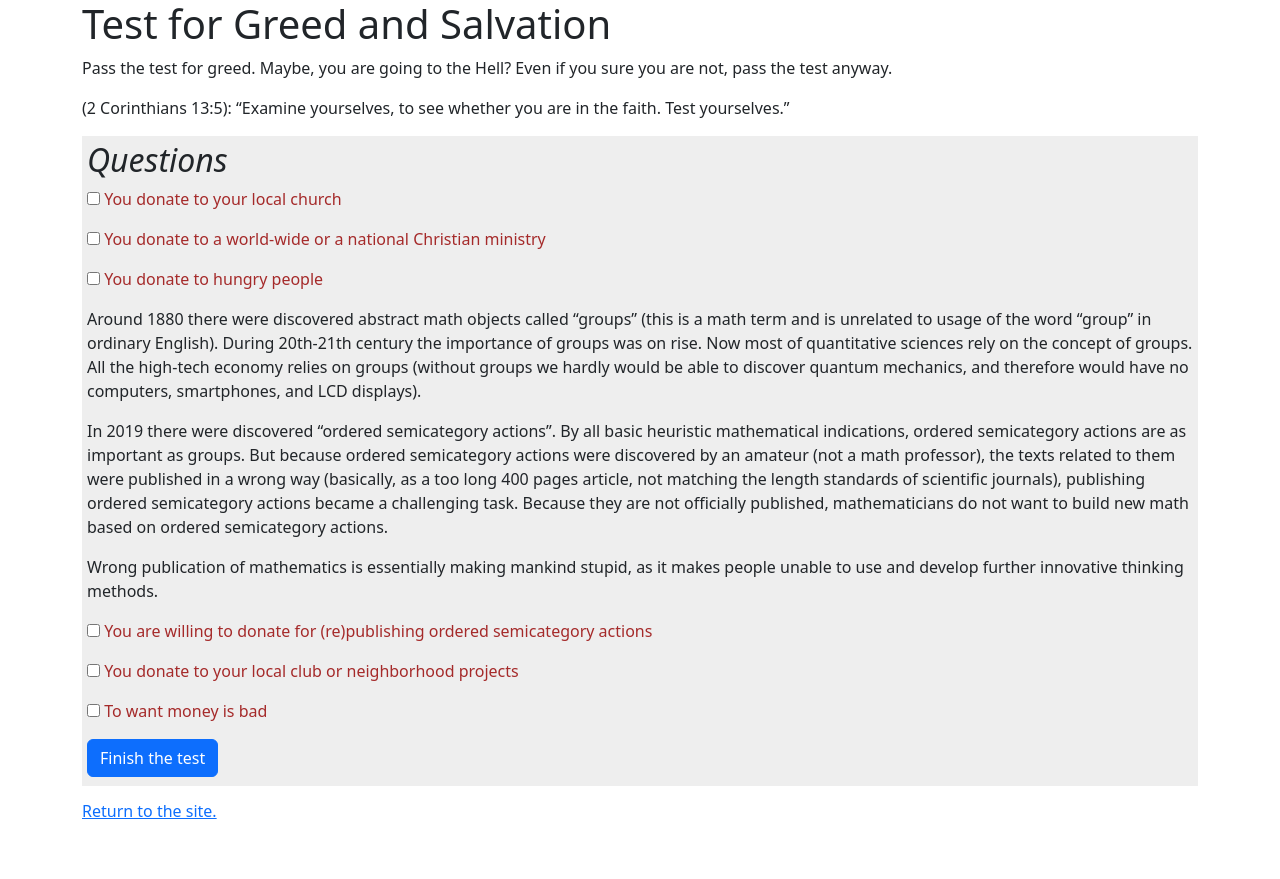
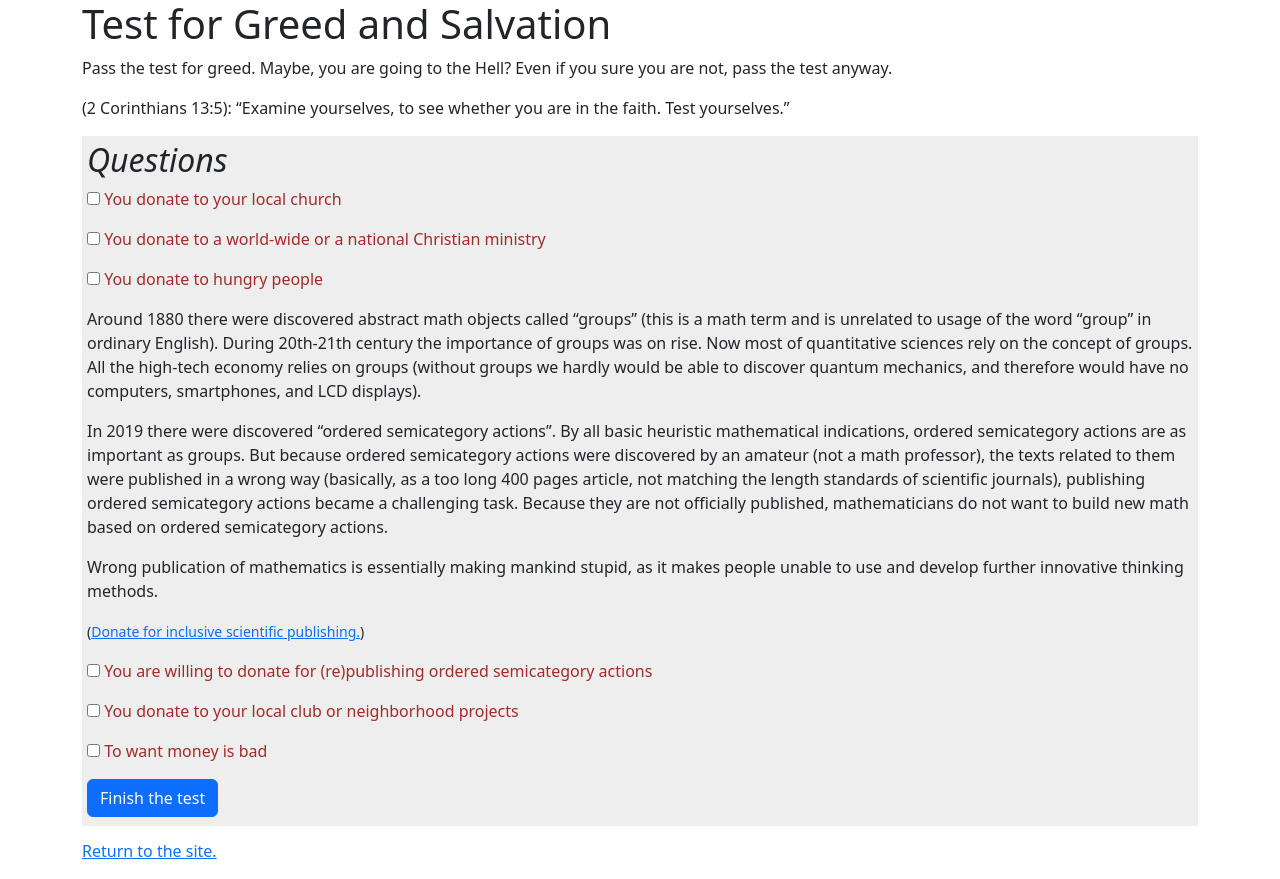
Before and after one commit to vporton/greed-measure, a React (Create React App) app: page / in a window 1280 px wide. Before the commit the page ends 839 px from the top, so only its background shows below. Built offline with nearby package versions, Linux system fonts and the light colour scheme; the HTML template or start-up script is replaced by a standard one.

Commit message:
donate link

```diff
--- a/src/App.tsx
+++ b/src/App.tsx
@@ -79,6 +79,7 @@ function App() {
             mathematicians do not want to build new math based on ordered semicategory actions.</p>
           <p>Wrong publication of mathematics is essentially making mankind stupid, as it makes people unable
             to use and develop further innovative thinking methods.</p>
+          <p><small>(<a target='_blank' href="https://after-gospel.vporton.name/donate-to-victor-portons-foundation/" rel="noreferrer">Donate for inclusive scientific publishing.</a>)</small></p>
           <p><label><input type="checkbox" checked={osa} onChange={e => setOsa(e.target.checked)}/> You are willing to donate for (re)publishing ordered semicategory actions</label></p>
           <p><label><input type="checkbox" checked={neighborhood} onChange={e => setNeighborhood(e.target.checked)}/> You donate to your local club or neighborhood projects</label></p>
           <p><label><input type="checkbox" checked={wantMoney} onChange={e => setWantMoney(e.target.checked)}/> To want money is bad</label></p>
```
